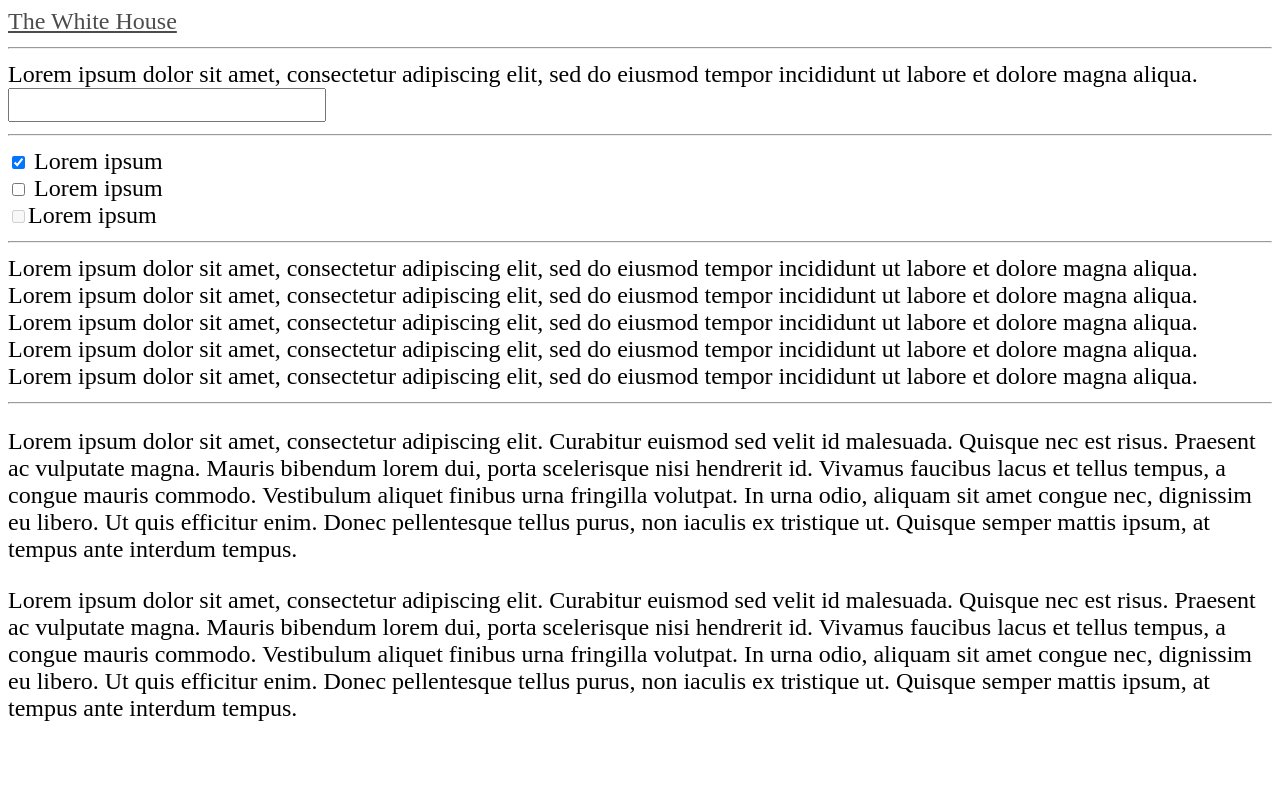
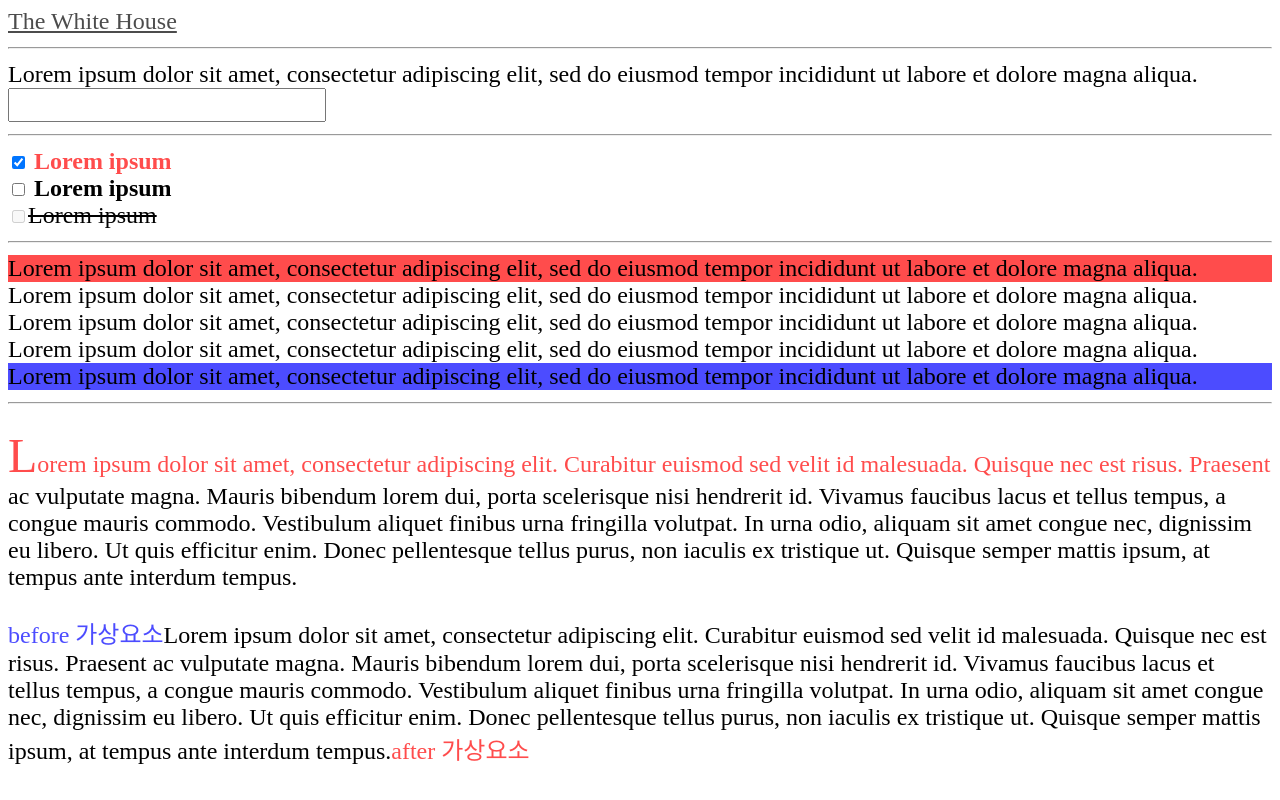
Before and after one commit to JiSangChoe/web_basic, a plain HTML site: page css/2.CSS3_Selector/css3_selector_3.html in a window 1280 px wide. Drawn offline with Linux system fonts and the light colour scheme.

Commit message:
2024-03-11-15:50

```diff
--- a/css/1.CSS3_Intro/style.css
+++ b/css/1.CSS3_Intro/style.css
@@ -1,3 +1,4 @@
 h1 { color: red; background-color: black;}
 
 /*주석*/
+.class-1{color: red;}
--- a/css/2.CSS3_Selector/css3_selector_3.html
+++ b/css/2.CSS3_Selector/css3_selector_3.html
@@ -18,40 +18,53 @@
 
         /* ":visited" : 방문한 링크일 때 */
         .link:visited{color: rgba(0,255,0,0.7);}
-        /* ":hover" :  */
 
-        /* ":active" :  */
+        /* ":hover" : 요소에 마우스가 올라와 있을 때 */
+        .action:hover{background-color: rgba(255,0,0,0.7);}
 
-        /* ":focus" :  */
+        /* ":active" : 요소가 클릭이 된 상태 */
+        .action:active{background-color: rgba(0,0,255,0.7);}
+
+        /* ":focus" : 요소에 커서가 맞춰져 있을 때 */
+        .action:focus{background-color: rgba(0,255,0,0.7);}
 
 
         /* UI 요소 선택자 */
-        /* ":checked" :  */
-
-        /* ":enabled" :  */
-
-        /* ":disabled" :  */
-
+        /* ":checked" : 요소가 체크된 상태일 때 */
+        .ui:checked + .label {color: rgba(255,0,0,0.7);}
+        /* ":enabled" : 요소가 사용 가능한 상태일 때 */
+        .ui:enabled + .label {font-weight: 700;}
+        /* ":disabled" : 요소가 사용 불가능한 상태일 때 */
+        .ui:disabled + .label {text-decoration: line-through;}
 
         /* 구조 선택자 */
-        /* ":first-child" :  */
-
-        /* ":last-child" :  */
-
+        /* ":first-child" : 선택자에 해당하는 모든 요소 중 첫번째 형제 요소를 선택 */
+        .structural:first-child {background-color: rgba(255,0,0,0.7);}
+        /* ":last-child" : 선택자에 해당하는 모든 요소 중 마지막 형제 요소를 선택 */
+        .structural:last-child {background-color: rgba(0,0,255,0.7);}
 
 
         /* 가상 요소 선택자 */
-        /*   */
+        /* 요소의 특정 부분에 스타일을 적용할 때 사용  */
 
-        /* "::first-letter" :  */
+        /* "::first-letter" : 컨텐츠의 첫 글자를 선택 */
+        .pseudo1::first-letter{font-size: 48px;}
 
-        /* "::first-line" :  */
+        /* "::first-line" : 컨텐츠의 첫 줄을 선택 */
+        .pseudo1::first-line{color: rgba(255,0,0,0.7);}
 
-        /* "::after" :  */
-
-        /* "::before" :  */
-
-        /* "::selection" :  */
+        /* "::after" : 컨텐츠의 뒤에 있는 위치를 선택 */
+        .pseudo2::after {
+            content:'after 가상요소';
+            color: rgba(255,0,0,0.7);
+        }
+        /* "::before" : 컨텐츠의 앞에 있는 위치를 선택 */
+        .pseudo2::before {
+            content: 'before 가상요소';
+            color: rgba(0,0,255,0.7);
+        }
+        /* "::selection" : 드래그한 컨텐츠를 선택(여러 브라우저에서 지원X) */
+        .pseudo2::selection{background-color: rgba(255,255,0,0.7);}
 
     </style>
 </head>
```
Also changed, not shown: css/1.CSS3_Intro/css3_intro.html (+1 -1 lines), css/2.CSS3_Selector/css3_selector_2.html (+1 -1 lines).
